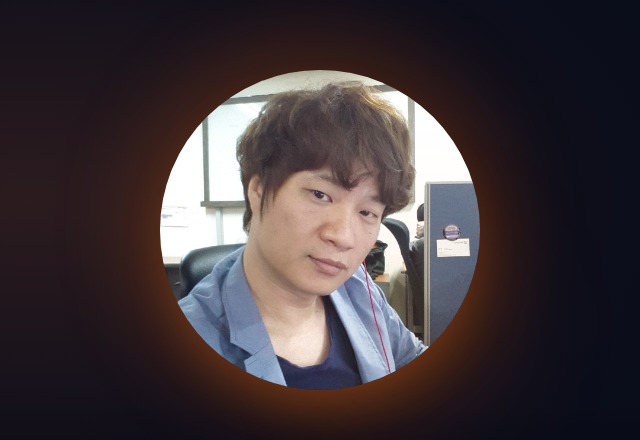
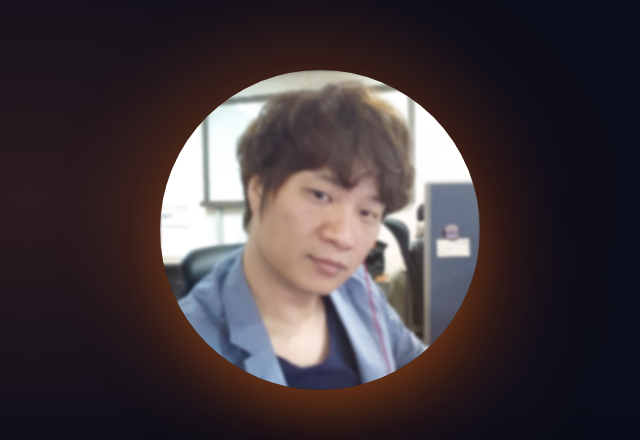
Before and after one commit to BaeFather/my-profile-site, a plain HTML site: page index.html in a window 1280 px wide. Shown: the part 202-642 px from the top of the page, 612-1252 px from the left. Drawn offline with nearby package versions, Linux system fonts and the light colour scheme.

Commit message:
feat: 프로필 사진에 블러 효과 추가

```diff
--- a/index.html
+++ b/index.html
@@ -125,7 +125,7 @@
 
                         <!-- 프로필 사진 프레임 -->
                         <div class="relative w-80 h-80 rounded-full overflow-hidden shadow-2xl shadow-orange-500/30">
-                            <img src="profile.jpg" alt="Jayson.B 프로필" class="w-full h-full object-cover">
+                            <img src="profile.jpg" alt="Jayson.B 프로필" class="w-full h-full object-cover" style="filter: blur(1.5px)">
                         </div>
 
                         <!-- 데코레이션 요소 -->
```
